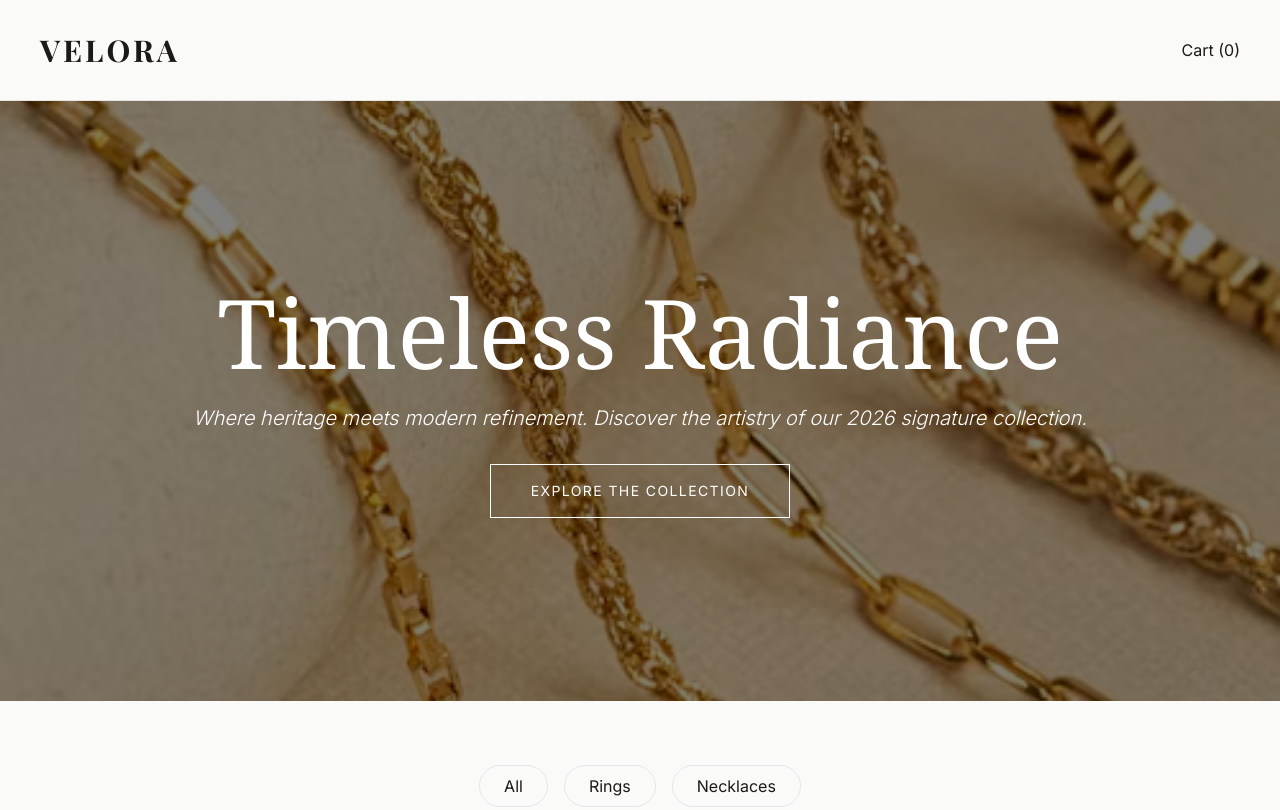
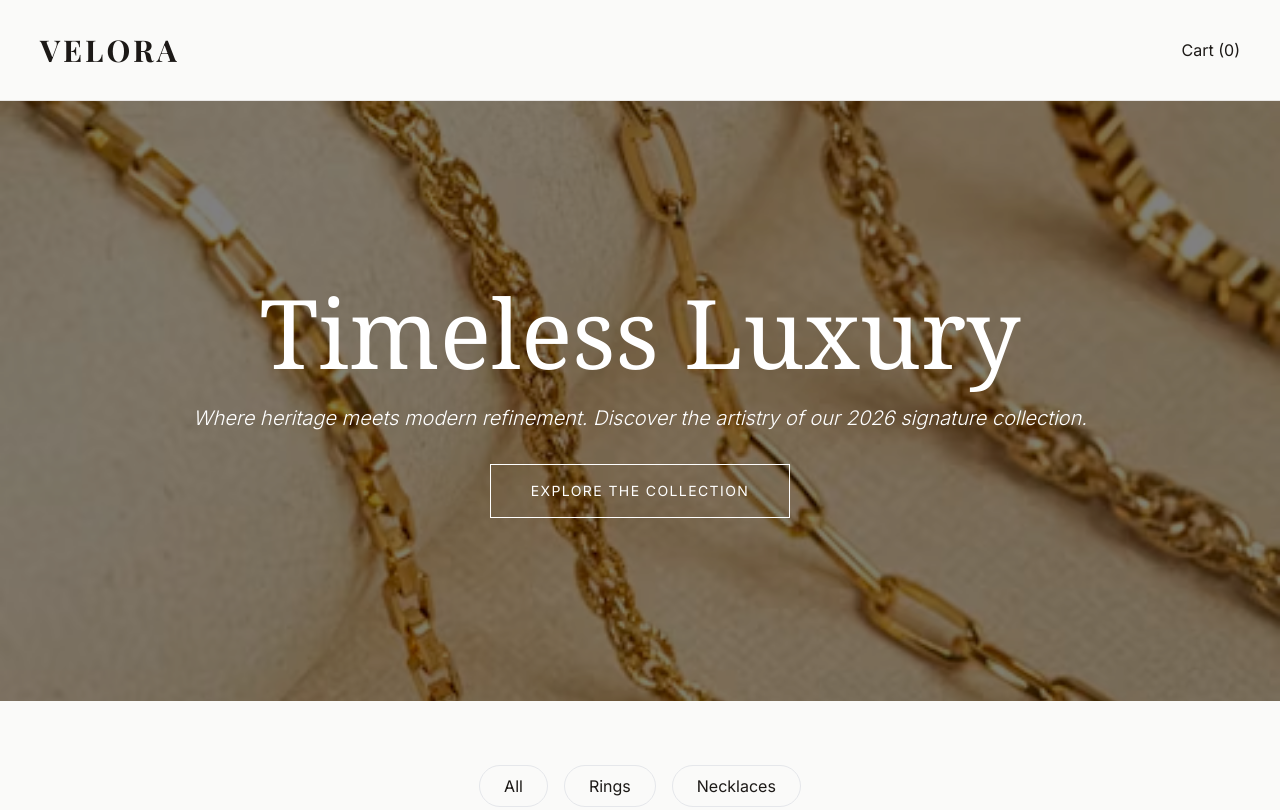
Before and after one commit to fatima-dev23/velora-jewellery-deployment-demo, a plain HTML site: page index.html in a window 1280 px wide. Shown: the top 810 px of the page. Drawn offline with nearby package versions, Linux system fonts and the light colour scheme.

```diff
--- a/index.html
+++ b/index.html
@@ -30,7 +30,7 @@
              alt="Luxury Jewellery Showcase">
 
         <div class="relative text-center text-white p-6 z-10">
-            <h2 class="text-6xl md:text-8xl mb-6 font-serif">Timeless Radiance</h2>
+            <h2 class="text-6xl md:text-8xl mb-6 font-serif">Timeless Luxury</h2>
             <p class="text-xl mb-8 font-light italic">Where heritage meets modern refinement. Discover the artistry of our 2026 signature collection.</p>
             <button onclick="document.getElementById('shop').scrollIntoView({behavior:'smooth'})"
                     class="border border-white px-10 py-4 hover:bg-white hover:text-stone-900 transition uppercase tracking-widest text-sm">
```
Also changed, not shown: 3 other files.
